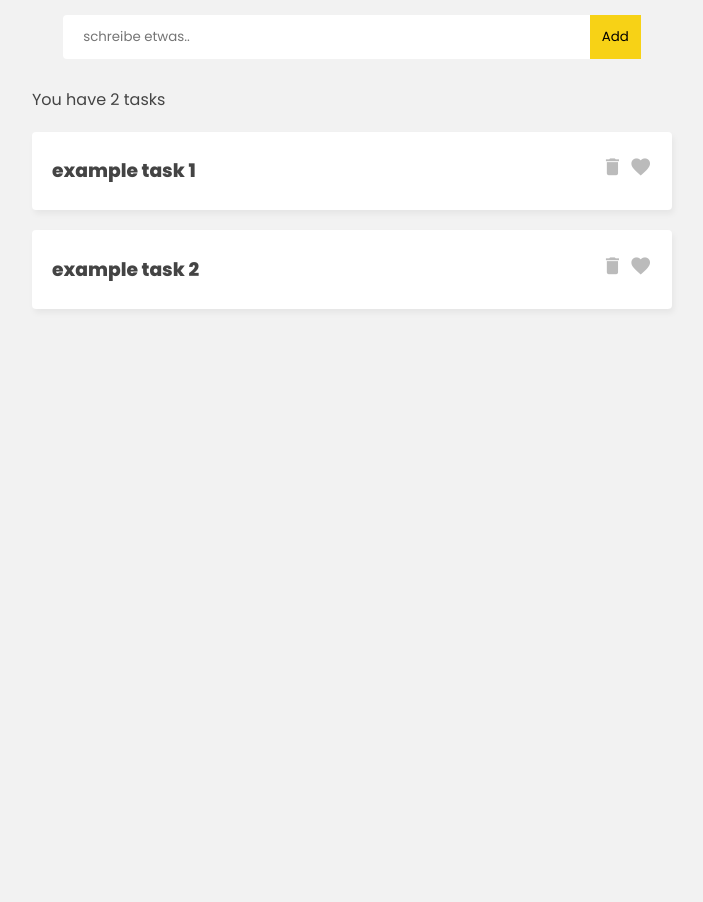
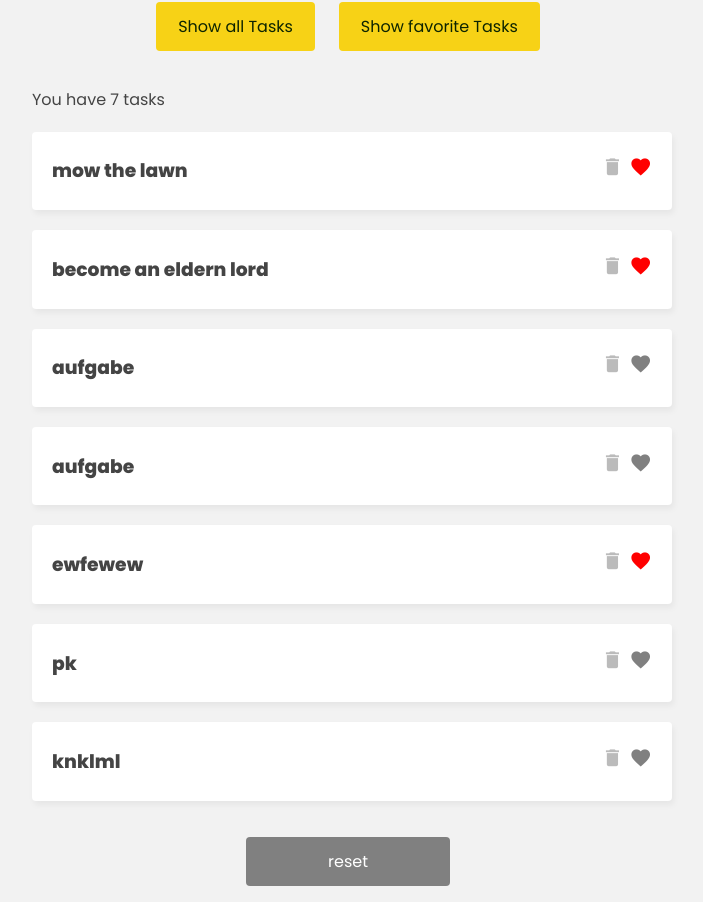
Before and after one commit to nonInfelix/pinia-task, a Vue app: page / in a window 1280 px wide. Shown: the part 201-1103 px from the top of the page, without its empty margins (288-991 px from the left). Before the commit the page ends 800 px from the top, so only its background shows below. Built offline with nearby package versions, Linux system fonts and the light colour scheme; data requests are answered from the project's data file.

Commit message:
add backend connection and reset function

```diff
--- /dev/null
+++ b/data/db.json
@@ -0,0 +1,39 @@
+{
+  "tasks": [
+    {
+      "id": 2,
+      "title": "mow the lawn",
+      "isFav": true
+    },
+    {
+      "title": "become an eldern lord",
+      "isFav": true,
+      "id": 3
+    },
+    {
+      "id": 4,
+      "title": "aufgabe",
+      "isFav": false
+    },
+    {
+      "id": 2132,
+      "title": "aufgabe",
+      "isFav": false
+    },
+    {
+      "id": 1,
+      "title": "ewfewew",
+      "isFav": true
+    },
+    {
+      "id": 6,
+      "title": "pk",
+      "isFav": false
+    },
+    {
+      "id": 7,
+      "title": "knklml",
+      "isFav": false
+    }
+  ]
+}
--- a/src/App.vue
+++ b/src/App.vue
@@ -1,19 +1,19 @@
 <template>
   <main>
-    <!-- task header -->
     <header>
       <div class="img-container">
         <img src="./assets/pinia-logo.svg" alt="" />
       </div>
       <h1>Pinia Tasks</h1>
     </header>
+    <TaskForm></TaskForm>
     <div class="btn-menu">
       <button class="btn" @click="taskStatus = 'all'">Show all Tasks</button>
       <button class="btn" @click="taskStatus = 'fav'">
         Show favorite Tasks
       </button>
+      <div v-if="tasksStore.isLoading" class="loading">Loading Tasks</div>
     </div>
-    <TaskForm></TaskForm>
     <section v-if="taskStatus == 'all'" class="task-list">
       <p>You have {{ tasksStore.totalCount }} tasks</p>
       <div v-for="task in tasksStore.tasks" :key="task.id">
@@ -27,6 +27,9 @@
         <TaskDetails :task="task"></TaskDetails>
       </div>
     </section>
+    <div v-if="tasksStore.tasks.length > 0" class="btn-container">
+      <button class="btn btn-reset" @click="tasksStore.$reset">reset</button>
+    </div>
   </main>
 </template>
 
@@ -49,6 +52,9 @@ export default {
   computed: {
     ...mapStores(useTaskStore),
   },
+  created() {
+    this.tasksStore.getTasks();
+  },
 };
 </script>
 <style>
--- a/src/assets/main.css
+++ b/src/assets/main.css
@@ -77,6 +77,7 @@ header h1 {
   font-size: 16px;
   border-color: transparent;
   cursor: pointer;
+  transition: 0.3s ease;
 }
 
 .btn-menu {
@@ -101,3 +102,30 @@ header h1 {
   border-color: transparent;
   cursor: pointer;
 }
+.loading {
+  max-width: 640px;
+  border: 1px solid #ffd859;
+  background: #ffe9a0;
+  color: #3a3a3a;
+  padding: 5px 0;
+  text-align: center;
+  margin: 30px auto;
+}
+.btn-container {
+  display: flex;
+  justify-content: center;
+  width: 100vw;
+}
+.btn-reset {
+  color: white;
+  background-color: grey;
+  padding: 10px 80px;
+  cursor: pointer;
+  transition: 0.3s ease;
+}
+.btn-reset:hover {
+  background-color: red;
+}
+.btn:hover {
+  transform: scale(1.1);
+}
--- a/src/components/TaskDetails.vue
+++ b/src/components/TaskDetails.vue
@@ -2,14 +2,25 @@
   <div class="task">
     <h3>{{ task.title }}</h3>
     <div class="icons">
-      <i class="material-icons">delete</i>
-      <i class="material-icons">favorite</i>
+      <i @click="tasksStore.deleteTask(task)" class="material-icons">delete</i>
+      <i
+        @click="tasksStore.favTask(task)"
+        class="material-icons"
+        :style="{ color: task.isFav ? 'red' : 'grey' }"
+        >favorite
+      </i>
     </div>
   </div>
 </template>
 
 <script>
+import { useTaskStore } from "../stores/TaskStore";
+import { mapStores } from "pinia";
+
 export default {
   props: ["task"],
+  computed: {
+    ...mapStores(useTaskStore),
+  },
 };
 </script>
--- a/src/components/TaskForm.vue
+++ b/src/components/TaskForm.vue
@@ -29,6 +29,7 @@ export default {
           isFav: false,
         });
       }
+      this.newTask = "";
       console.log(this.tasksStore.tasks);
     },
   },
--- a/src/stores/TaskStore.js
+++ b/src/stores/TaskStore.js
@@ -4,10 +4,8 @@ import { defineStore } from "pinia";
 export const useTaskStore = defineStore("tasks", {
   state: () => ({
     // task state
-    tasks: [
-      { id: 1, title: "example task 1", isFav: false },
-      { id: 2, title: "example task 2", isFav: true },
-    ],
+    tasks: [],
+    isLoading: false,
     name: "Pinia Tasks",
   }),
   getters: {
@@ -24,8 +22,49 @@ export const useTaskStore = defineStore("tasks", {
     },
   },
   actions: {
-    addTask(task) {
+    async getTasks() {
+      this.isLoading = true;
+      const res = await fetch("http://localhost:3000/tasks");
+      const data = await res.json();
+
+      this.tasks = data;
+      this.isLoading = false;
+    },
+    async addTask(task) {
       this.tasks.push(task);
+
+      const res = await fetch("http://localhost:3000/tasks", {
+        method: "POST",
+        body: JSON.stringify(task),
+        headers: { "Content-Type": "application/json" },
+      });
+      if (res.error) {
+        console.log(res.error);
+      }
+    },
+    async deleteTask(task) {
+      const index = this.tasks.indexOf(task);
+      this.tasks.splice(index, 1);
+
+      const res = await fetch("http://localhost:3000/tasks/" + task.id, {
+        method: "DELETE",
+      });
+      if (res.error) {
+        console.log(res.error);
+      }
+    },
+    async favTask(task) {
+      const index = this.tasks.indexOf(task);
+      this.tasks[index].isFav = !this.tasks[index].isFav;
+
+      const res = await fetch("http://localhost:3000/tasks/" + task.id, {
+        method: "PATCH",
+        body: JSON.stringify({ isFav: task.isFav }),
+        headers: { "Content-Type": "application/json" },
+      });
+      if (res.error) {
+        console.log(res.error);
+      }
     },
   },
 });
```
